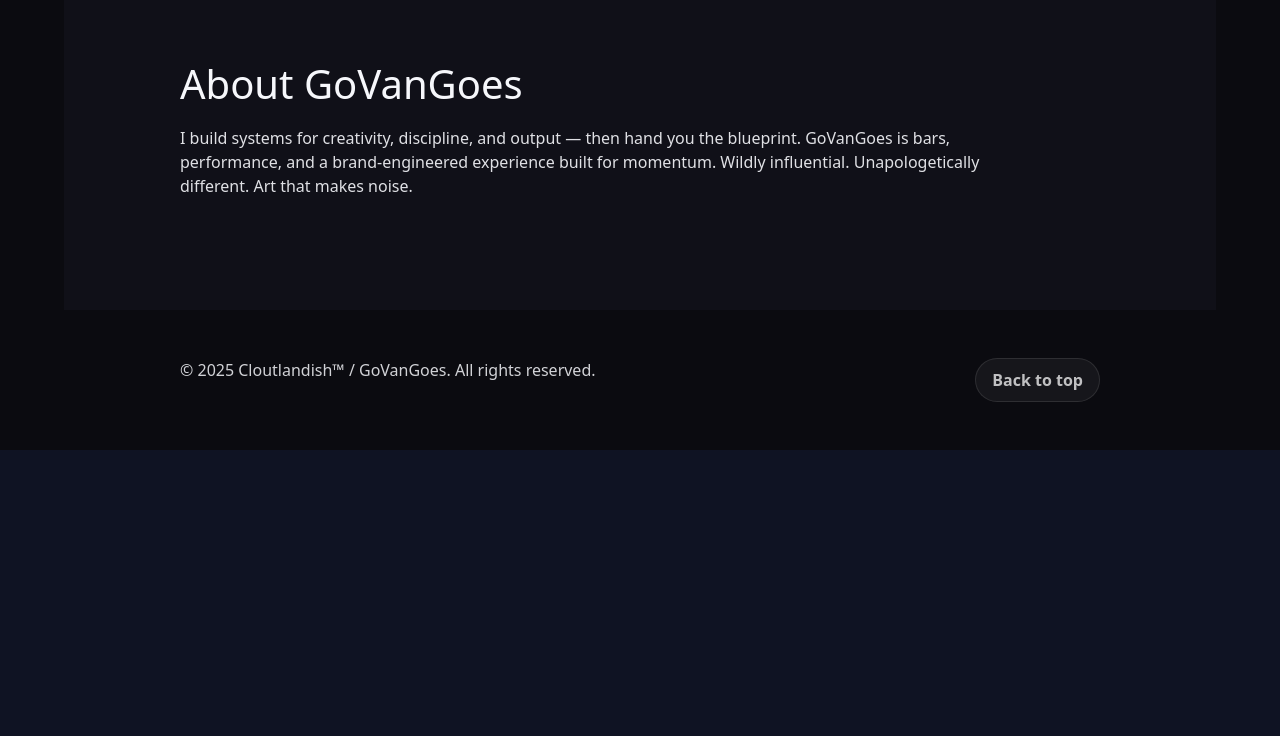
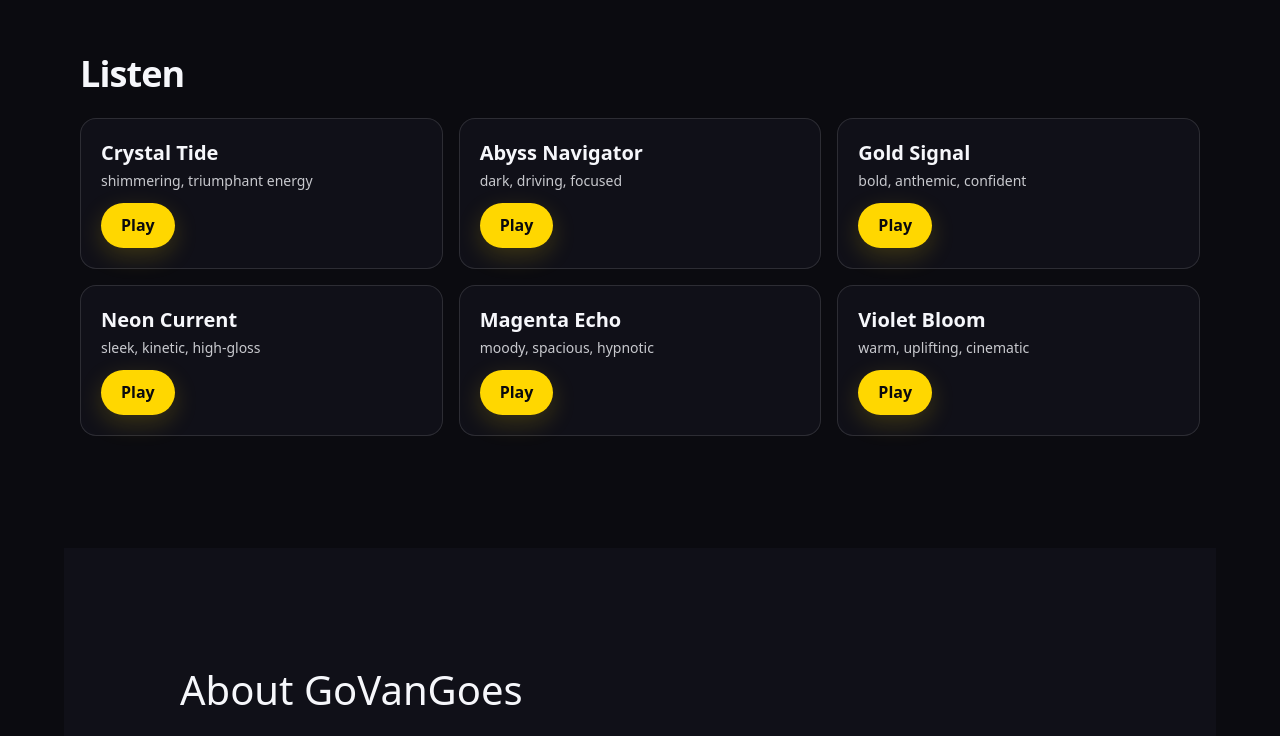
Before and after one commit to govangoes/calamari-crystal-site, a React (Vite) app: page / in a window 1280 px wide. Shown: the part 705-1441 px from the top of the page. Before the commit the page ends 1155 px from the top, so only its background shows below. Built offline with nearby package versions, Linux system fonts and the light colour scheme.

Commit message:
home: add ListenGrid with 6 placeholder tracks

```diff
--- /dev/null
+++ b/src/components/ListenGrid.jsx
@@ -0,0 +1,29 @@
+import React from "react";
+
+const tracks = [
+  { title: "Crystal Tide", mood: "shimmering, triumphant energy" },
+  { title: "Abyss Navigator", mood: "dark, driving, focused" },
+  { title: "Gold Signal", mood: "bold, anthemic, confident" },
+  { title: "Neon Current", mood: "sleek, kinetic, high-gloss" },
+  { title: "Magenta Echo", mood: "moody, spacious, hypnotic" },
+  { title: "Violet Bloom", mood: "warm, uplifting, cinematic" },
+];
+
+export default function ListenGrid() {
+  return (
+    <section aria-label="Listen" className="section">
+      <div className="mx-auto max-w-6xl px-4">
+        <h2 className="h2">Listen</h2>
+        <div className="grid grid-cols-1 md:grid-cols-3 gap-4 mt-6">
+          {tracks.map((t) => (
+            <div key={t.title} className="card p-5">
+              <h3 className="text-xl font-bold mb-1">{t.title}</h3>
+              <p className="text-sm opacity-80 mb-3">{t.mood}</p>
+              <button className="btn-primary">Play</button>
+            </div>
+          ))}
+        </div>
+      </div>
+    </section>
+  );
+}
--- a/src/pages/Home.jsx
+++ b/src/pages/Home.jsx
@@ -1,10 +1,12 @@
 import Hero from "../components/Hero.jsx";
+import ListenGrid from "../components/ListenGrid.jsx";
 import AboutSection from "../components/AboutSection.jsx";
 
 export default function Home() {
   return (
     <main>
       <Hero />
+      <ListenGrid />
       <AboutSection />
     </main>
   );
```
